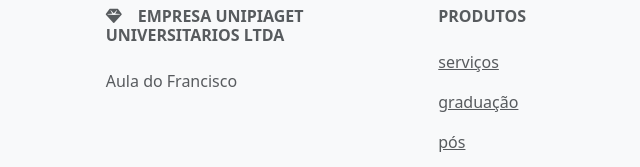
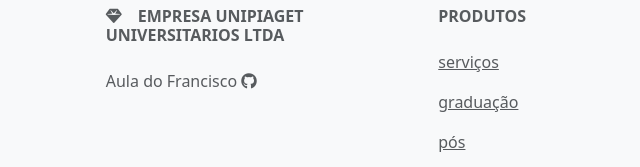
Before and after one commit to Renanrls90/aulaihc, a plain HTML site: page index.html in a window 1280 px wide. Shown: the part 622-789 px from the top of the page, 0-640 px from the left. Drawn offline with nearby package versions, Linux system fonts and the light colour scheme.

Commit message:
Add files via upload

```diff
--- a/index.html
+++ b/index.html
@@ -86,6 +86,8 @@
             </h6>
             <p>
              Aula do Francisco
+
+          <a target="_blank" href="https://github.com/Olifrans" class="text-reset"><i class="fab fa-github"></i></a>
             </p>
           </div>
           <!-- Grid column -->
```
